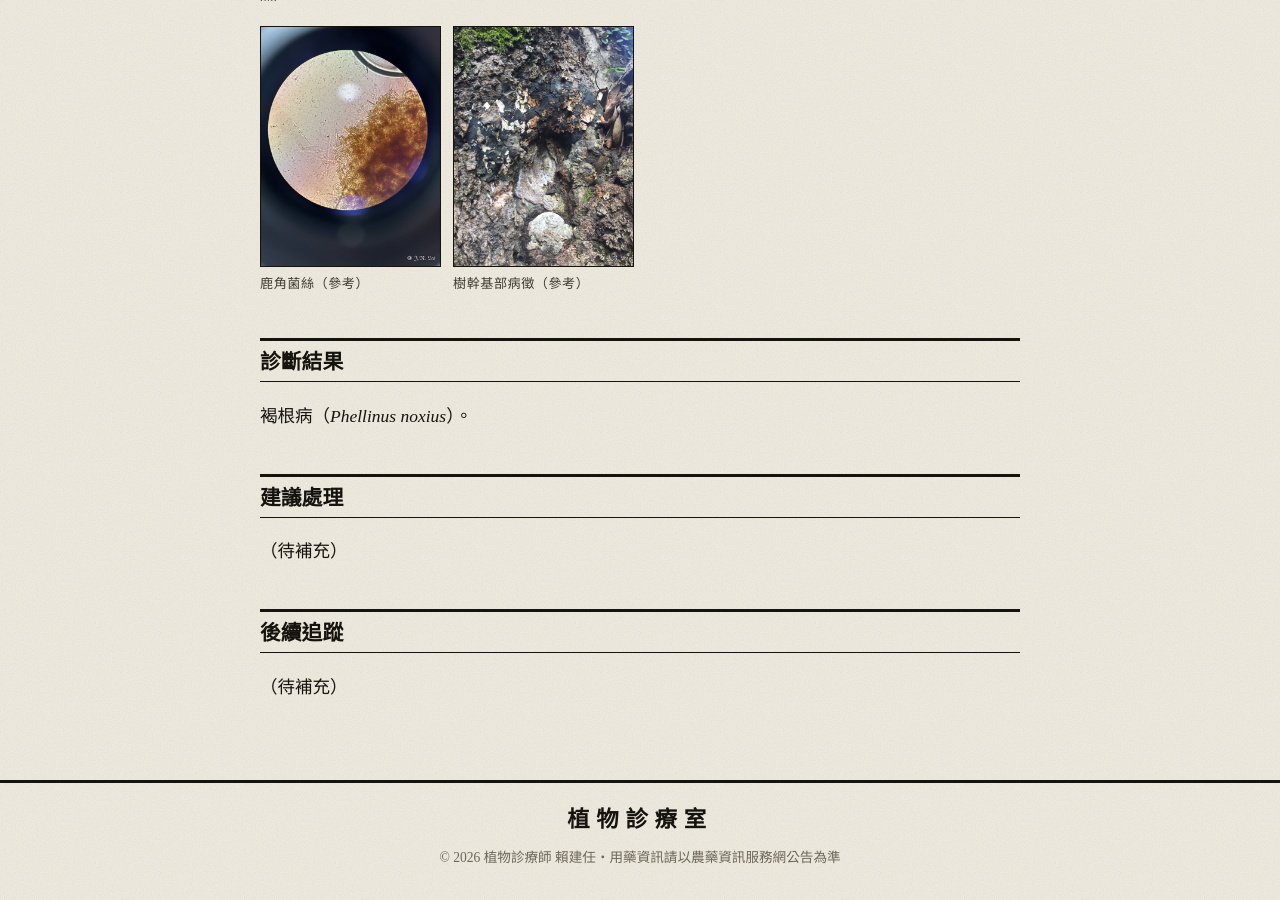
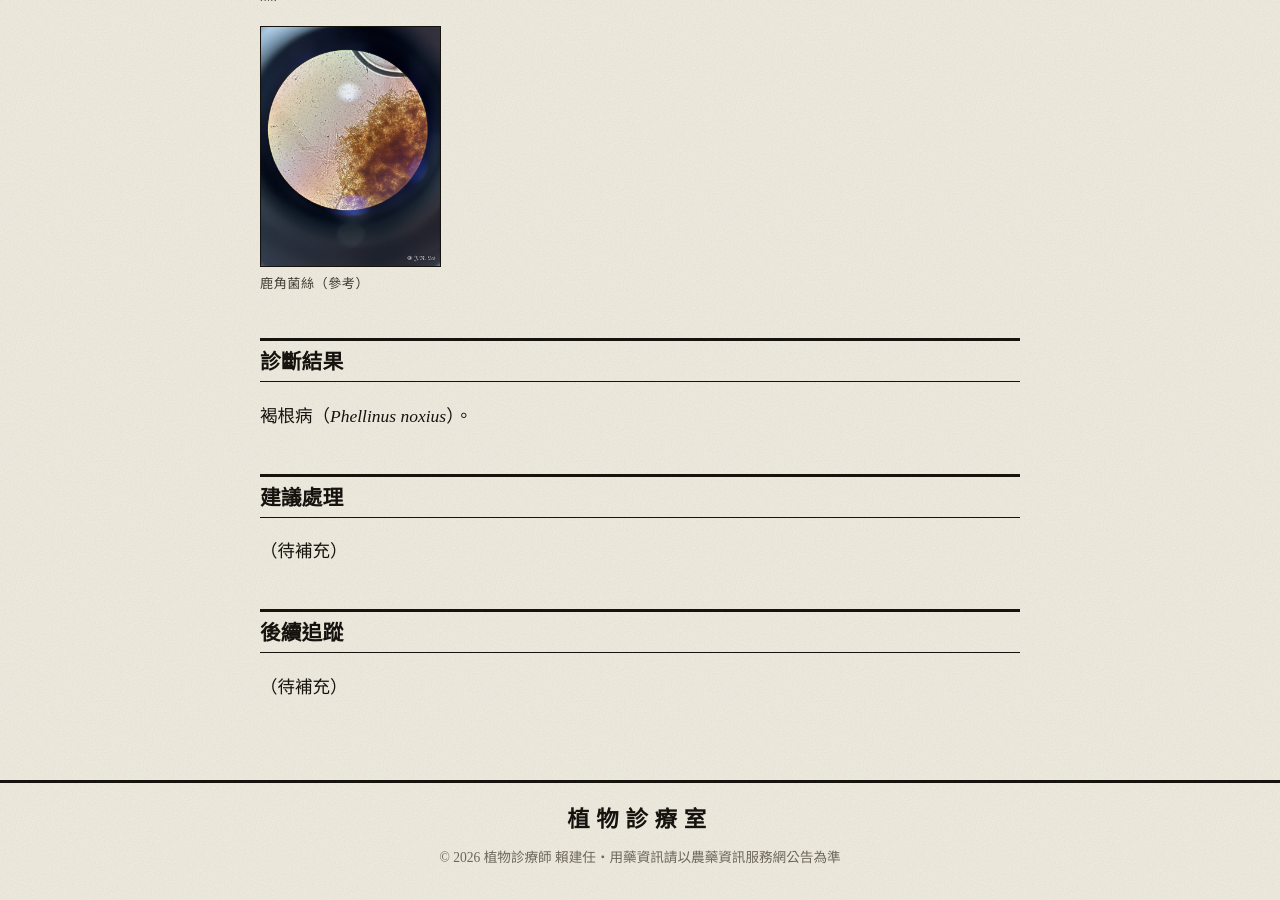
Before and after one commit to laijianren/laijianren.github.io, a Jekyll site: the page built from _cases/2025-12-17-caotun-camphor-brown-root-rot.md, in a window 1280 px wide and 900 px high, scrolled down 2252 px. Built offline with Jekyll 4.4.1, drawn with Linux system fonts in a browser that asks for light colours; some web fonts are replaced.

Commit message:
草屯樟樹：移除樹幹基部參考照
Co-Authored-By: Claude Opus 5.5 (1M context) <noreply@anthropic.com>
Claude-Session: https://claude.ai/code/session_01XJGjkT6ynprrpQ61onDbZk

```diff
--- a/_cases/2025-12-17-caotun-camphor-brown-root-rot.md
+++ b/_cases/2025-12-17-caotun-camphor-brown-root-rot.md
@@ -30,7 +30,6 @@ cover_caption: 根部褐色菌絲面
 <figure class="photo"><img src="/assets/cases/2025-12-17-caotun-camphor/p4.jpg" alt="褐根病菌的鹿角菌絲（顯微鏡）"><figcaption>鹿角菌絲（參考）</figcaption></figure>
 <figure class="photo"><img src="/assets/cases/2025-12-17-caotun-camphor/p5.jpg" alt="褐根病菌的鹿角菌絲（顯微鏡）"><figcaption>鹿角菌絲（參考）</figcaption></figure>
 <figure class="photo"><img src="/assets/cases/2025-12-17-caotun-camphor/p6.jpg" alt="褐根病菌的鹿角菌絲（顯微鏡）"><figcaption>鹿角菌絲（參考）</figcaption></figure>
-<figure class="photo"><img src="/assets/cases/2025-12-17-caotun-camphor/p7.jpg" alt="樹幹基部的褐根病病徵"><figcaption>樹幹基部病徵（參考）</figcaption></figure>
 </div>
 
 ## 診斷結果
```
Also changed, not shown: assets/cases/2025-12-17-caotun-camphor/p7.jpg (deleted).
